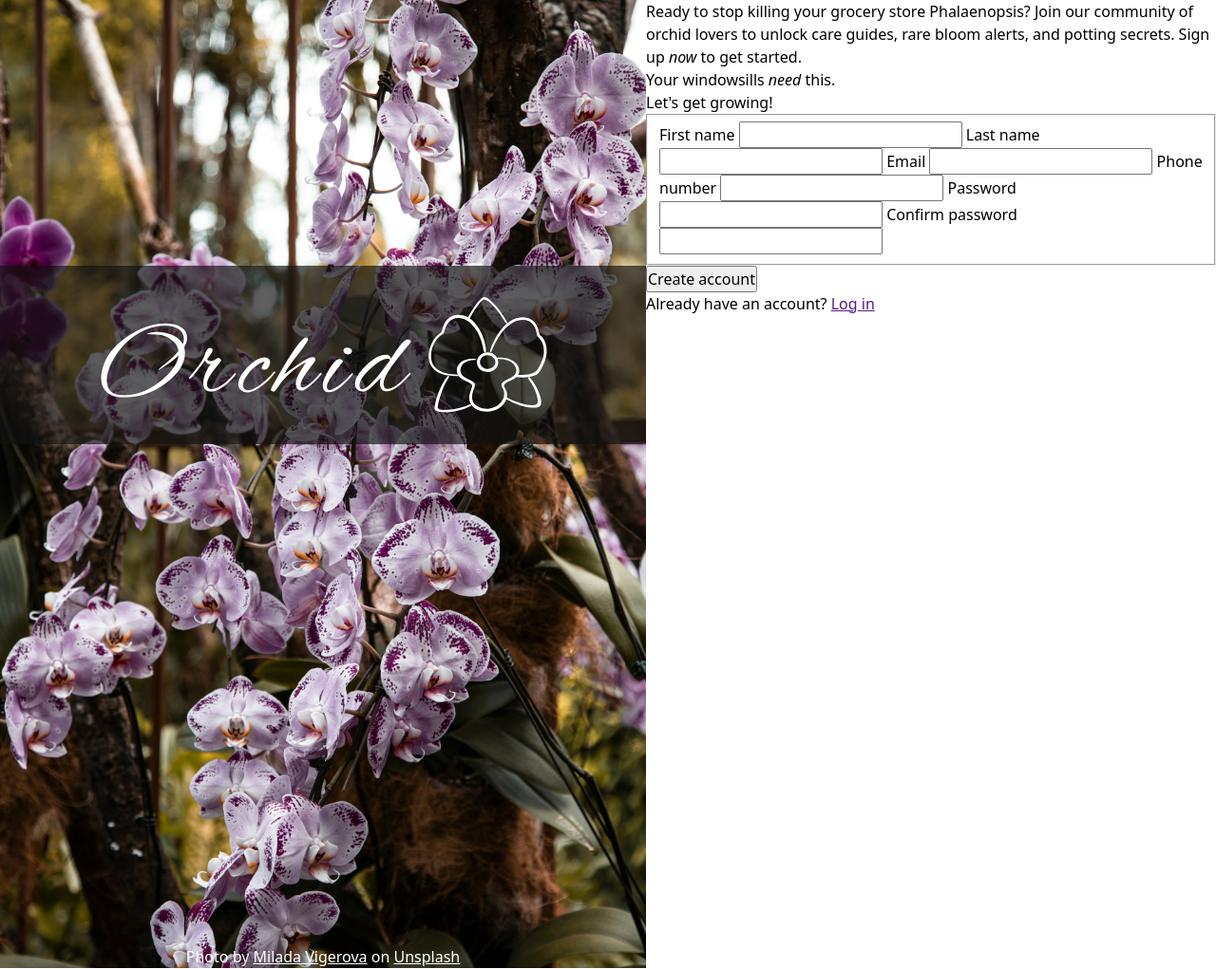
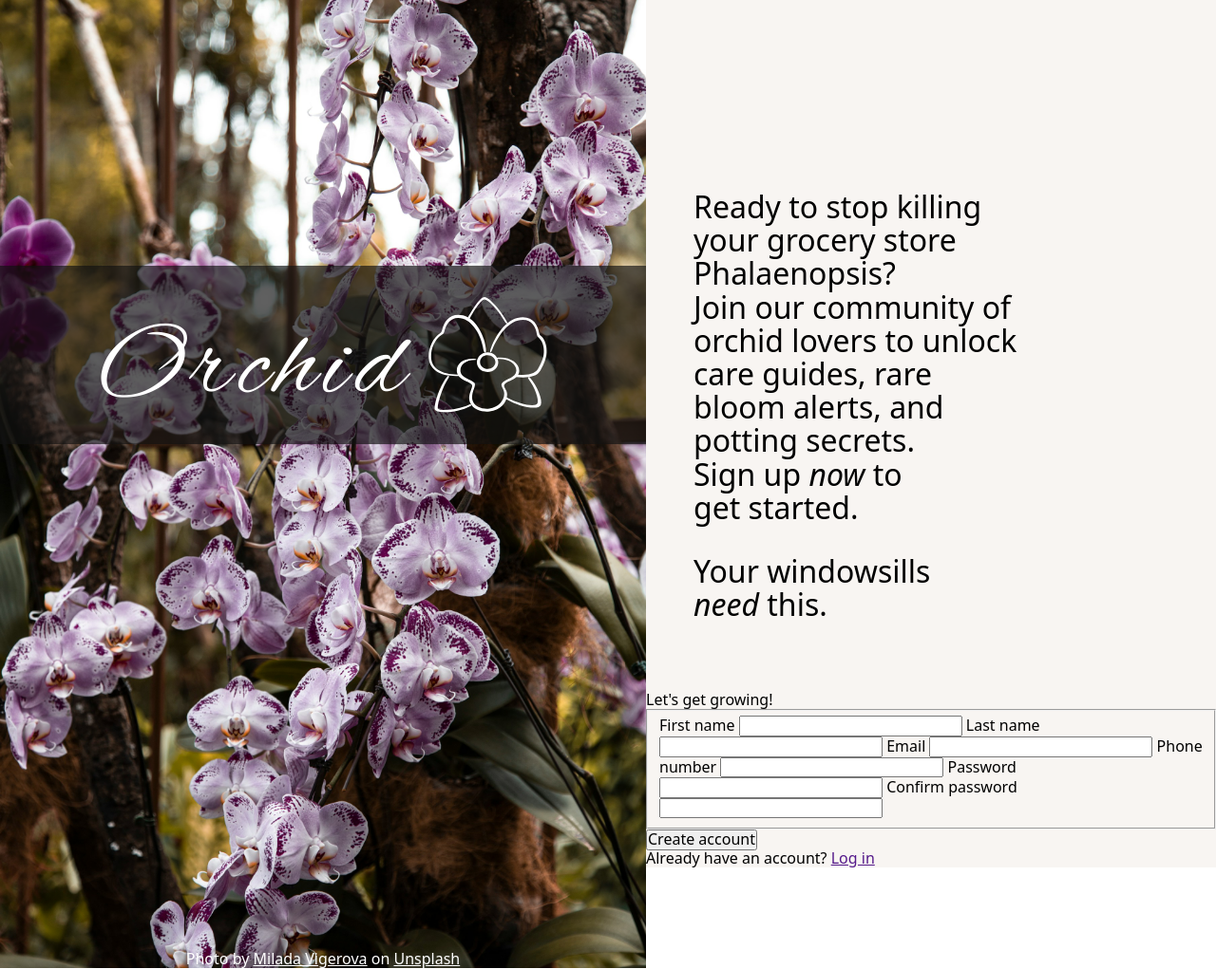
Before and after one commit to AsyaPeti/odin-sign-up-form, a plain HTML site: page index.html in a window 1280 px wide. Shown: the whole page at 95% size. Drawn offline with Linux system fonts and the light colour scheme.

Commit message:
Apply styles to the upper part of the main content
The upper section of the main content provides a brief overview of the
webpage's purpose.

```diff
--- a/index.html
+++ b/index.html
@@ -32,11 +32,11 @@
     </aside>
 
     <main>
-      <section>
+      <section class="upper">
         <p>
-          Ready to stop killing your grocery store Phalaenopsis? Join our
+          Ready to stop killing your grocery store Phalaenopsis?<br>Join our
           community of orchid lovers to unlock care guides, rare bloom alerts,
-          and potting secrets. Sign up <em>now</em> to get started.
+          and potting secrets.<br>Sign up <em>now</em> to get started.
         </p>
         <p>Your windowsills <em>need</em> this.</p>
       </section>
@@ -97,7 +97,7 @@
         </fieldset>
       </form>
 
-      <section>
+      <section class="lower">
         <button id="submit" form="account-form">Create account</button>
         <p>Already have an account? <a href="">Log in</a></p>
       </section>
--- a/styles.css
+++ b/styles.css
@@ -23,7 +23,7 @@ html {
 
 /* Pick smaller line-height values for headings (calc(1em + 0.5rem)) */
 body {
-  line-height: 1.5;
+  line-height: 1.1;
   -webkit-font-smoothing: antialiased;
 }
 
@@ -60,6 +60,7 @@ button, input, select, textarea {
 
 body {
   display: flex;
+  align-items: flex-start;
   font-family: var(--system-font-default), var(--system-font-top);
 }
 
@@ -108,3 +109,17 @@ aside {
     }
   }
 }
+
+main {
+  background-color: #f8f5f2;
+
+  & section.upper {
+    padding: 200px 200px 75px 50px;
+    font-size: 2rem;
+    font-weight: 500;
+
+    & p + p {
+      margin-top: 1em;
+    }
+  }
+}
```
